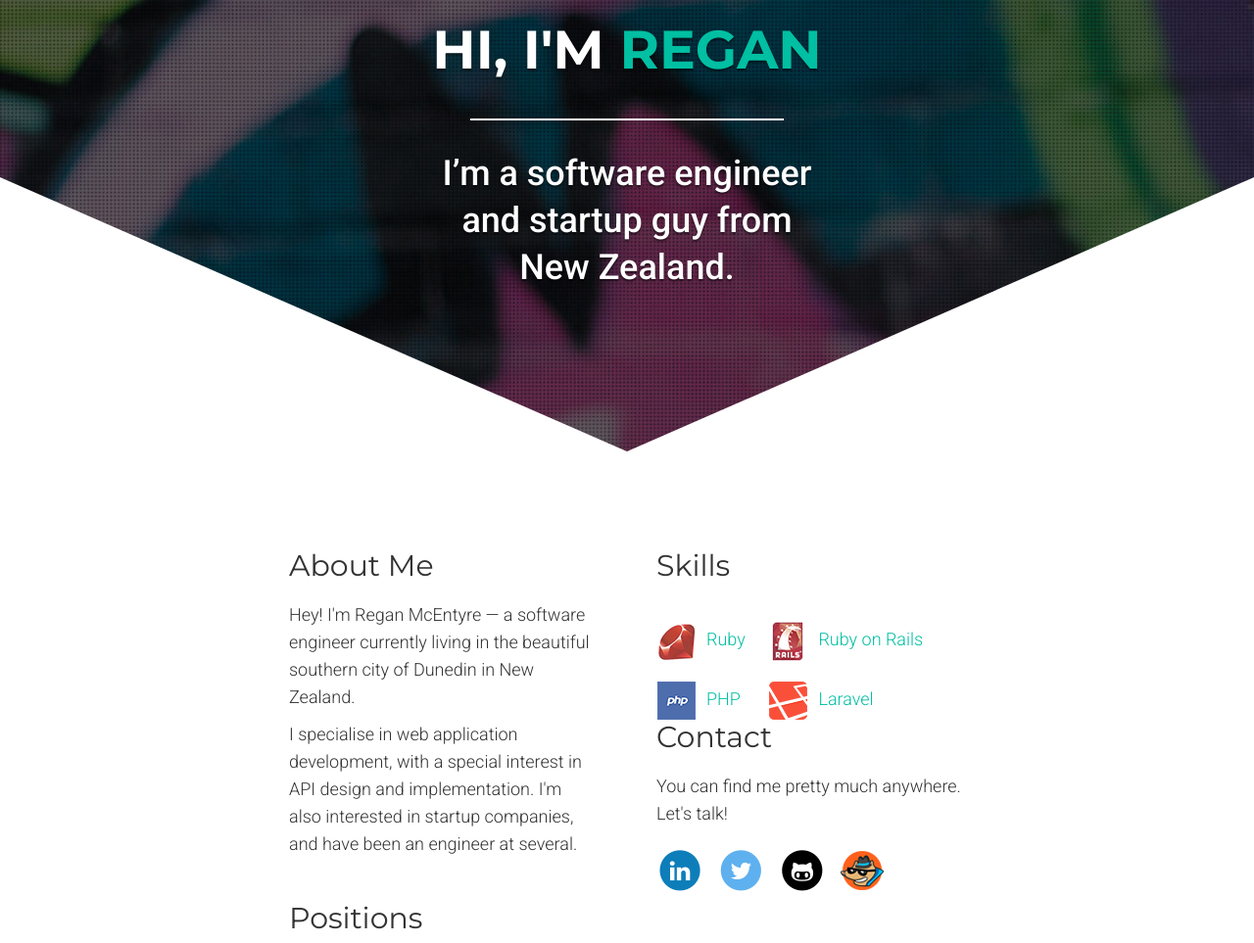
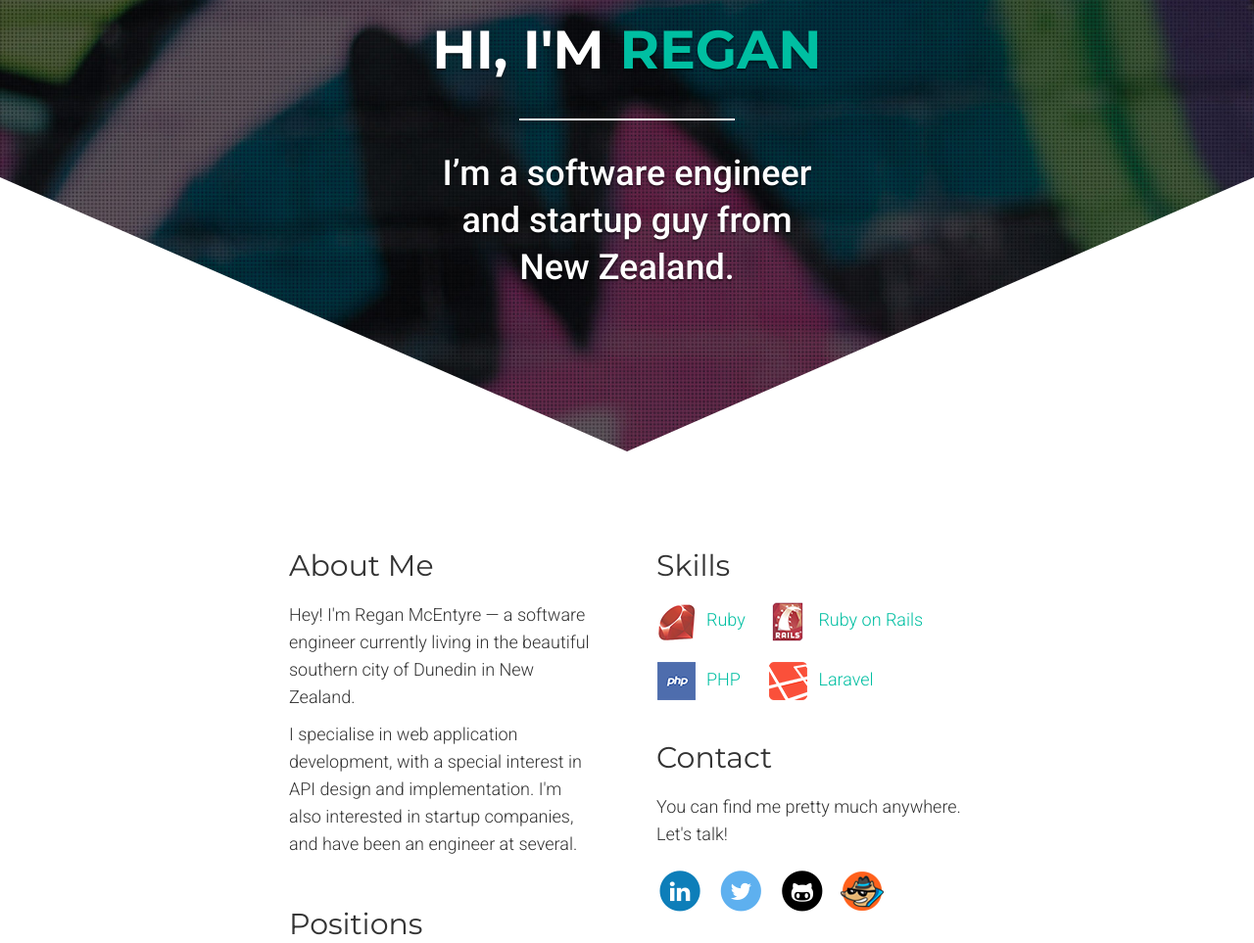
Before and after one commit to maknz/old-website, a plain HTML site: page index.html in a window 1280 px wide. Shown: the part 339-1302 px from the top of the page at 98% size. Drawn offline with nearby package versions, Linux system fonts and the light colour scheme.

Commit message:
Alignment fixes

```diff
--- a/css/main.css
+++ b/css/main.css
@@ -76,7 +76,7 @@ h6 {
   color: #00bfa2;
 }
 
-.contact-links, .skills-links.top {
+.contact-links {
   margin-top: 20px;
 }
 
@@ -133,6 +133,8 @@ footer .footer-line {
   section {
     padding-top: 40px;
     padding-bottom: 80px;
+    padding-left: 30px;
+    padding-right: 30px;
   }
 
   header {
@@ -188,7 +190,7 @@ footer .footer-line {
     text-shadow: 0 2px 2px rgba(0,0,0, 0.5);
   }
 
-  header hr {
+  header .intro-text hr {
     border-top: 2px solid white;
     width: 20%;
     margin: 30px auto;
@@ -202,10 +204,14 @@ footer .footer-line {
     text-align: center;
   }
 
-  hr {
+  .content-container hr {
     border-top: 1px solid #000;
     width: 20%;
     margin: 45px auto;
+  }
+
+  .skills-links.up {
+    margin-top: 45px;
   }
 
   .skills-links.bottom {
@@ -217,12 +223,10 @@ footer .footer-line {
   header .headshot img {
     width: 240px;
   }
-
   header .intro-text .intro-heading {
     font-size: 55px;
     line-height: 80px;
   }
-
   .center {
     text-align: center;
   }
@@ -231,6 +235,10 @@ footer .footer-line {
 @media (min-width: 768px) {
   section {
     padding: 80px 0;
+  }
+
+  .skills-links.up {
+    margin-top: 0px;
   }
 
   .skills-links.bottom {
@@ -270,6 +278,13 @@ footer .footer-line {
     text-align: left;
   }
 
+  .content-container hr {
+    border-top: 1px solid #fff;
+    width: 100%;
+    float: left;
+    margin: 20px auto;
+  }
+
   .col-lg-1, .col-lg-10, .col-lg-11, .col-lg-12, .col-lg-2, .col-lg-3, .col-lg-4, .col-lg-5, .col-lg-6, .col-lg-7, .col-lg-8, .col-lg-9, .col-md-1, .col-md-10, .col-md-11, .col-md-12, .col-md-2, .col-md-3, .col-md-4, .col-md-5, .col-md-6, .col-md-7, .col-md-8, .col-md-9, .col-sm-1, .col-sm-10, .col-sm-11, .col-sm-12, .col-sm-2, .col-sm-3, .col-sm-4, .col-sm-5, .col-sm-6, .col-sm-7, .col-sm-8, .col-sm-9, .col-xs-1, .col-xs-10, .col-xs-11, .col-xs-12, .col-xs-2, .col-xs-3, .col-xs-4, .col-xs-5, .col-xs-6, .col-xs-7, .col-xs-8, .col-xs-9 {
     padding-right: 30px;
     padding-left: 30px;
```
